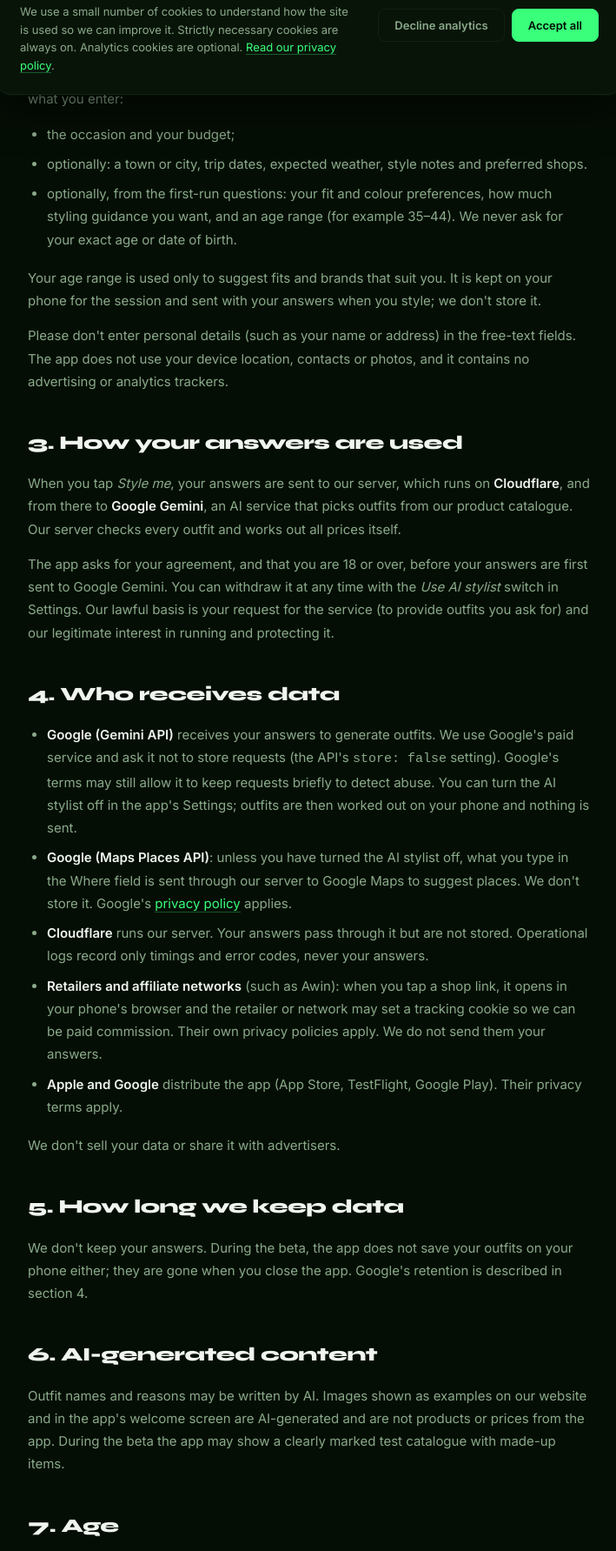
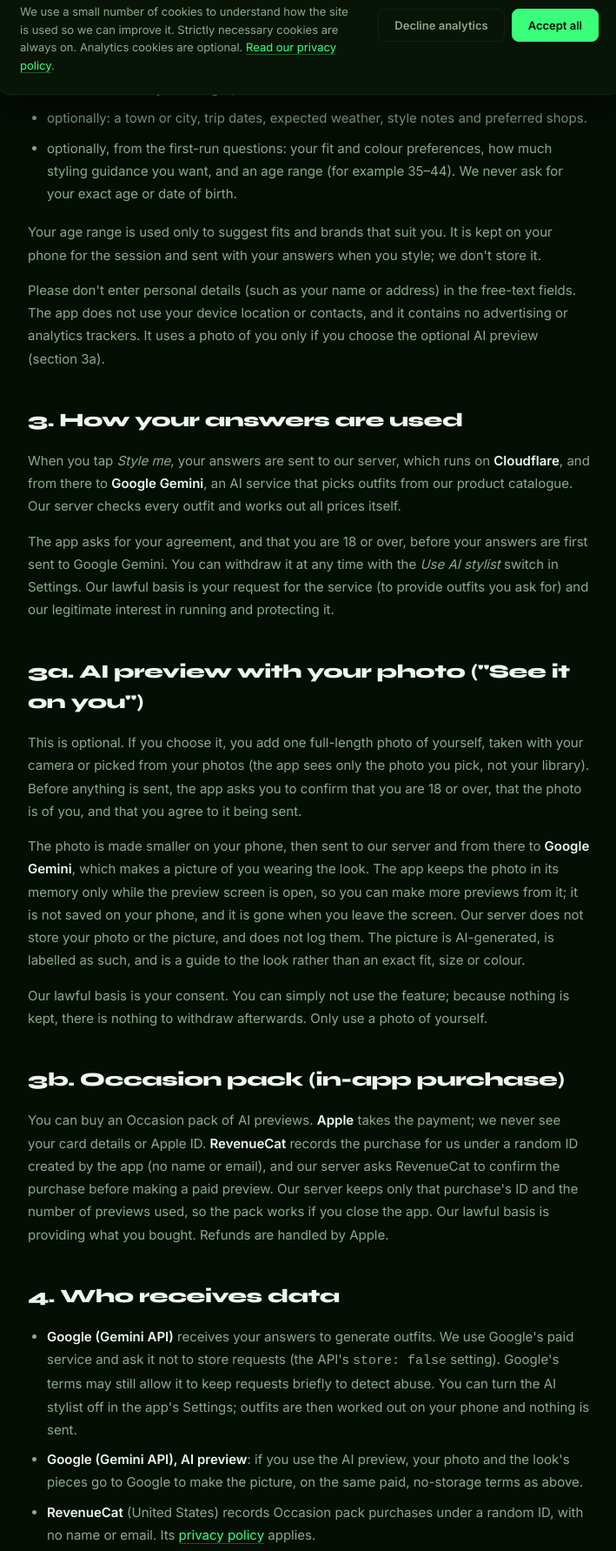
Before and after one commit to si187apps/kitted, a plain HTML site: page privacy/index.html in a window 1280 px wide. Shown: the part 675-2458 px from the top of the page at 87% size, without its empty margins (284-993 px from the left). Drawn offline with Linux system fonts and the light colour scheme.

Commit message:
Privacy notice: AI photo preview and Occasion pack purchases
Co-Authored-By: Claude Opus 5.5 <noreply@anthropic.com>

```diff
--- a/privacy/index.html
+++ b/privacy/index.html
@@ -71,7 +71,7 @@
 <main class="legal-content" id="main-content">
   <span class="legal-eyebrow">Togged · Privacy</span>
   <h1>App privacy <em>notice.</em></h1>
-  <p class="legal-meta">Last updated: 5 November 2026 · Applies to the Togged app (closed beta)</p>
+  <p class="legal-meta">Last updated: 11 November 2026 · Applies to the Togged app</p>
 
   <p>This notice covers the Togged app (previously called Outfit Stylist) for iPhone and Android. Our <a href="/privacy">main privacy policy</a> covers our website.</p>
 
@@ -79,34 +79,44 @@
   <p><strong>si187 Enterprises Ltd</strong> (company number 15126475, registered in England and Wales), trading as <strong>si187 Apps</strong>, is the data controller for the app. Contact: <a href="mailto:studio@si187apps.com">studio@si187apps.com</a>.</p>
 
   <h2 id="what-we-collect">2. What the app uses</h2>
-  <p>There is no account, no sign-in and no photo upload. To build outfits, the app uses only what you enter:</p>
+  <p>There is no account and no sign-in. To build outfits, the app uses only what you enter:</p>
   <ul>
     <li>the occasion and your budget;</li>
     <li>optionally: a town or city, trip dates, expected weather, style notes and preferred shops.</li>
     <li>optionally, from the first-run questions: your fit and colour preferences, how much styling guidance you want, and an age range (for example 35–44). We never ask for your exact age or date of birth.</li>
   </ul>
   <p>Your age range is used only to suggest fits and brands that suit you. It is kept on your phone for the session and sent with your answers when you style; we don't store it.</p>
-  <p>Please don't enter personal details (such as your name or address) in the free-text fields. The app does not use your device location, contacts or photos, and it contains no advertising or analytics trackers.</p>
+  <p>Please don't enter personal details (such as your name or address) in the free-text fields. The app does not use your device location or contacts, and it contains no advertising or analytics trackers. It uses a photo of you only if you choose the optional AI preview (section 3a).</p>
 
   <h2 id="how">3. How your answers are used</h2>
   <p>When you tap <em>Style me</em>, your answers are sent to our server, which runs on <strong>Cloudflare</strong>, and from there to <strong>Google Gemini</strong>, an AI service that picks outfits from our product catalogue. Our server checks every outfit and works out all prices itself.</p>
   <p>The app asks for your agreement, and that you are 18 or over, before your answers are first sent to Google Gemini. You can withdraw it at any time with the <em>Use AI stylist</em> switch in Settings. Our lawful basis is your request for the service (to provide outfits you ask for) and our legitimate interest in running and protecting it.</p>
 
+  <h2 id="photo-preview">3a. AI preview with your photo ("See it on you")</h2>
+  <p>This is optional. If you choose it, you add one full-length photo of yourself, taken with your camera or picked from your photos (the app sees only the photo you pick, not your library). Before anything is sent, the app asks you to confirm that you are 18 or over, that the photo is of you, and that you agree to it being sent.</p>
+  <p>The photo is made smaller on your phone, then sent to our server and from there to <strong>Google Gemini</strong>, which makes a picture of you wearing the look. The app keeps the photo in its memory only while the preview screen is open, so you can make more previews from it; it is not saved on your phone, and it is gone when you leave the screen. Our server does not store your photo or the picture, and does not log them. The picture is AI-generated, is labelled as such, and is a guide to the look rather than an exact fit, size or colour.</p>
+  <p>Our lawful basis is your consent. You can simply not use the feature; because nothing is kept, there is nothing to withdraw afterwards. Only use a photo of yourself.</p>
+
+  <h2 id="purchases">3b. Occasion pack (in-app purchase)</h2>
+  <p>You can buy an Occasion pack of AI previews. <strong>Apple</strong> takes the payment; we never see your card details or Apple ID. <strong>RevenueCat</strong> records the purchase for us under a random ID created by the app (no name or email), and our server asks RevenueCat to confirm the purchase before making a paid preview. Our server keeps only that purchase's ID and the number of previews used, so the pack works if you close the app. Our lawful basis is providing what you bought. Refunds are handled by Apple.</p>
+
   <h2 id="sharing">4. Who receives data</h2>
   <ul>
     <li><strong>Google (Gemini API)</strong> receives your answers to generate outfits. We use Google's paid service and ask it not to store requests (the API's <code>store: false</code> setting). Google's terms may still allow it to keep requests briefly to detect abuse. You can turn the AI stylist off in the app's Settings; outfits are then worked out on your phone and nothing is sent.</li>
+    <li><strong>Google (Gemini API), AI preview</strong>: if you use the AI preview, your photo and the look's pieces go to Google to make the picture, on the same paid, no-storage terms as above.</li>
+    <li><strong>RevenueCat</strong> (United States) records Occasion pack purchases under a random ID, with no name or email. Its <a href="https://www.revenuecat.com/privacy">privacy policy</a> applies.</li>
     <li><strong>Google (Maps Places API)</strong>: unless you have turned the AI stylist off, what you type in the Where field is sent through our server to Google Maps to suggest places. We don't store it. Google's <a href="https://policies.google.com/privacy">privacy policy</a> applies.</li>
     <li><strong>Cloudflare</strong> runs our server. Your answers pass through it but are not stored. Operational logs record only timings and error codes, never your answers.</li>
     <li><strong>Retailers and affiliate networks</strong> (such as Awin): when you tap a shop link, it opens in your phone's browser and the retailer or network may set a tracking cookie so we can be paid commission. Their own privacy policies apply. We do not send them your answers.</li>
-    <li><strong>Apple and Google</strong> distribute the app (App Store, TestFlight, Google Play). Their privacy terms apply.</li>
+    <li><strong>Apple and Google</strong> distribute the app (App Store, TestFlight, Google Play) and take payment for in-app purchases. Their privacy terms apply.</li>
   </ul>
   <p>We don't sell your data or share it with advertisers.</p>
 
   <h2 id="retention">5. How long we keep data</h2>
-  <p>We don't keep your answers. During the beta, the app does not save your outfits on your phone either; they are gone when you close the app. Google's retention is described in section 4.</p>
+  <p>We don't keep your answers, your photo or your AI previews. The app does not save your outfits on your phone either; they are gone when you close the app. For an Occasion pack we keep only the purchase ID and the number of previews used (section 3b). Google's retention is described in section 4.</p>
 
   <h2 id="ai">6. AI-generated content</h2>
-  <p>Outfit names and reasons may be written by AI. Images shown as examples on our website and in the app's welcome screen are AI-generated and are not products or prices from the app. During the beta the app may show a clearly marked test catalogue with made-up items.</p>
+  <p>Outfit names and reasons may be written by AI. Images shown as examples on our website and in the app's welcome screen are AI-generated and are not products or prices from the app. AI previews of you are made by Google Gemini from your photo and are labelled "AI-generated preview". Until retailers are connected, the app may show a clearly marked test catalogue with made-up items.</p>
 
   <h2 id="age">7. Age</h2>
   <p>The app is intended for adults aged 18 and over.</p>
@@ -115,10 +125,10 @@
   <p>Under UK GDPR you can ask to access, correct or delete your personal data, object to or restrict its use, and complain to the Information Commissioner's Office (<a href="https://ico.org.uk" rel="noopener">ico.org.uk</a>). Because we don't store your answers, there is usually nothing for us to retrieve or delete. Email <a href="mailto:studio@si187apps.com">studio@si187apps.com</a> with any request.</p>
 
   <h2 id="international">9. International transfers</h2>
-  <p>Google and Cloudflare may process data outside the UK, under their standard data protection terms for international transfers.</p>
+  <p>Google, Cloudflare and RevenueCat may process data outside the UK, under their standard data protection terms for international transfers.</p>
 
   <h2 id="changes">10. Changes</h2>
-  <p>If the app starts using new data (for example, saved outfits, purchases or an optional photo try-on), we will update this notice before that feature goes live and ask for consent where needed.</p>
+  <p>If the app starts using new data (for example, saved outfits or an account), we will update this notice before that feature goes live and ask for consent where needed.</p>
 </main>
 
 <!-- ══ FOOTER ══ -->
```
